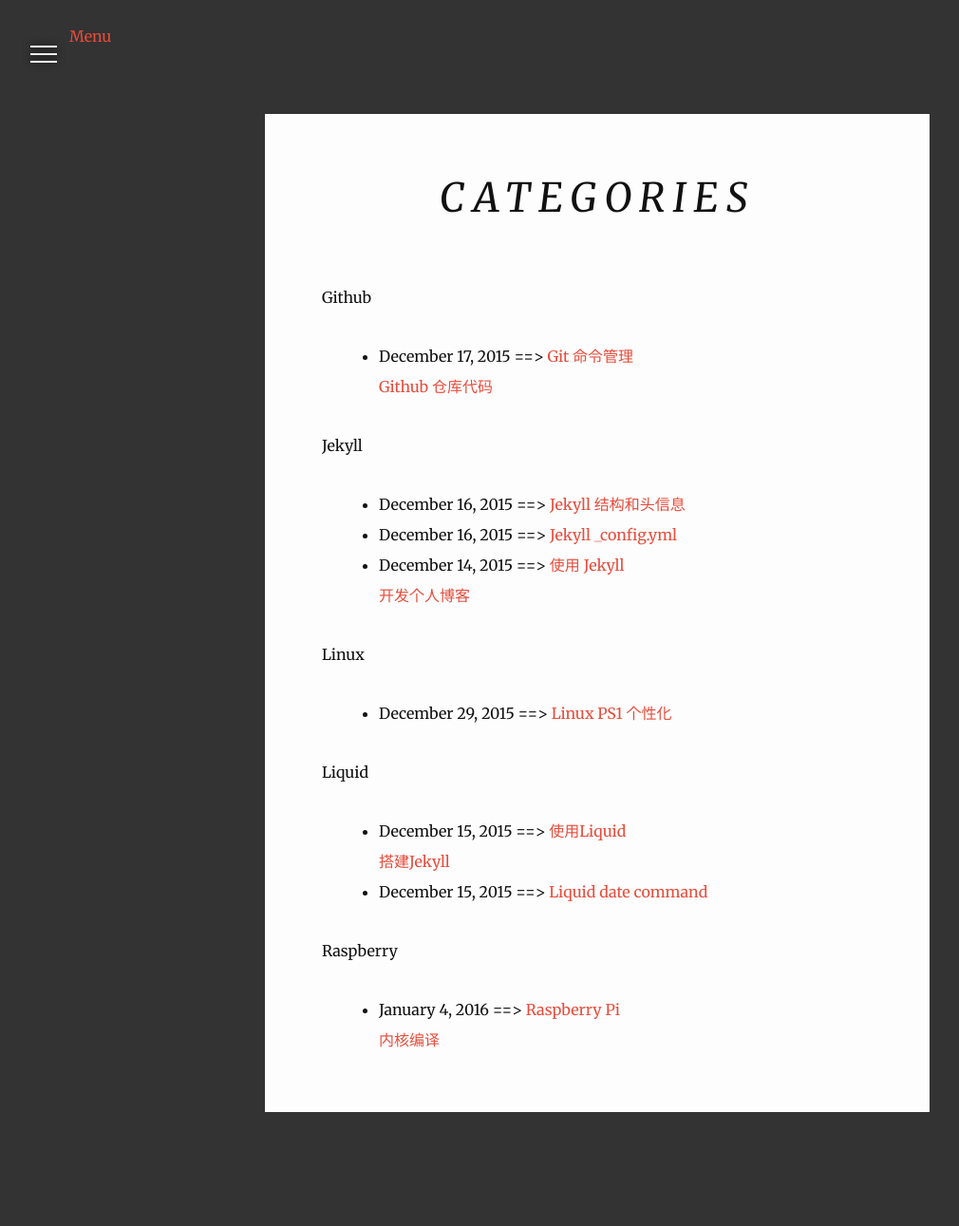
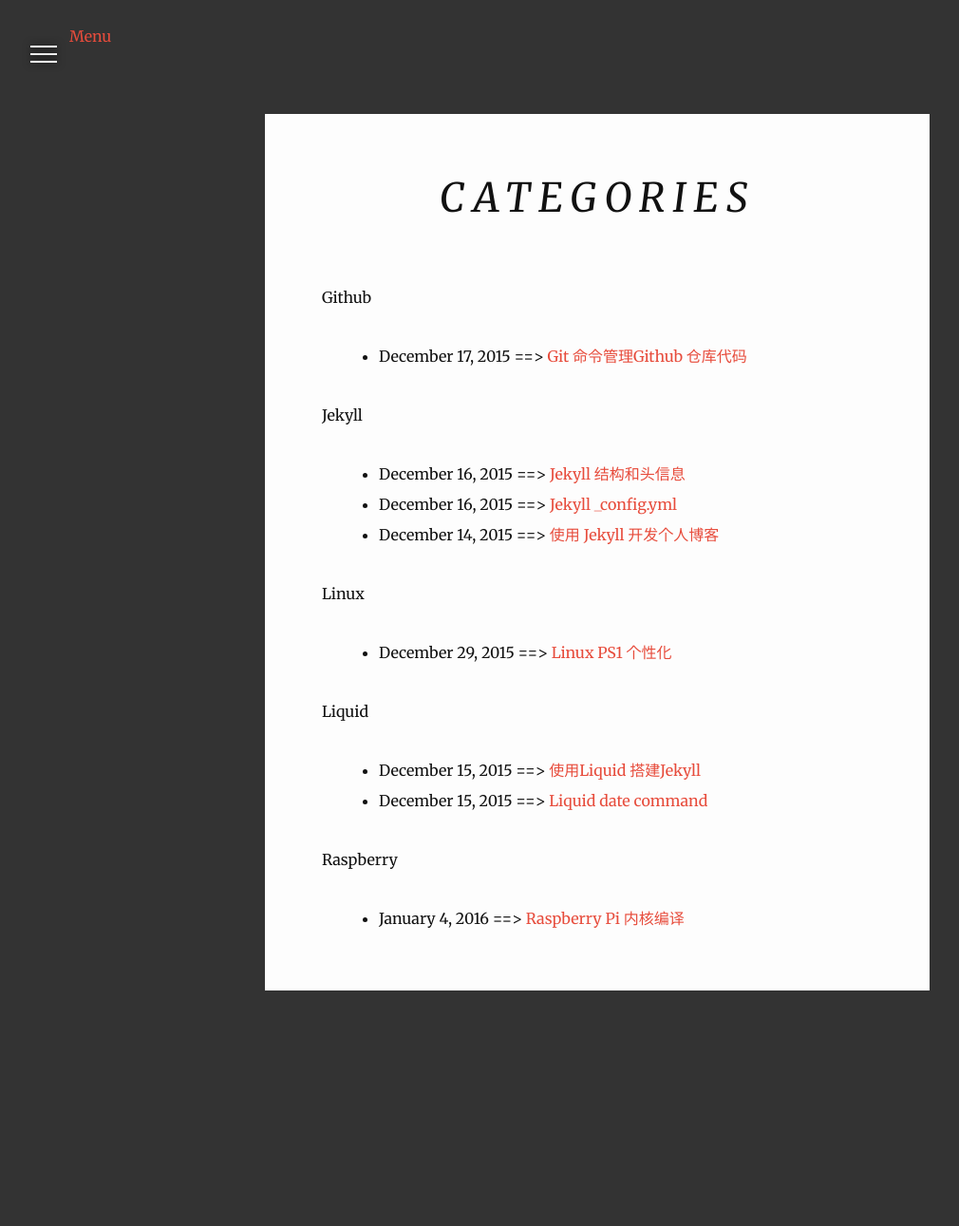
Before and after one commit to Matcai/Matcai.github.io, a Jekyll site: the page built from menu/categories/index.html, in a window 1280 px wide. Shown: the whole page at 95% size, without its empty margins (11-1021 px from the left). Built offline with Jekyll 4.4.1, drawn with Linux system fonts in a browser that asks for light colours; nearby versions of some CDN libraries; after the commit the page ends 1163 px from its top, so only the background shows below that.

Commit message:
标题取出html标签

```diff
--- a/menu/archive/index.html
+++ b/menu/archive/index.html
@@ -16,7 +16,7 @@
     {% endif %}
     <li>
         <a href="{{ site.baseurl }}{{ post.url }}" class="post-archive-link">
-            {{ post.title }}
+            {{ post.title | strip_html }}
         </a>
     </li>
 {% endfor %}
--- a/menu/categories/index.html
+++ b/menu/categories/index.html
@@ -9,7 +9,7 @@
 	<!-- <p> {{ category | last | size }}</p> -->
 	<ul>
 		{% for post in category.last  %}
-			<li>{{ post.date | date:"%B %-d, %Y"}} ==&gt; <a href="{{ post.url }}">{{ post.title }}</a>  </li>
+			<li>{{ post.date | date:"%B %-d, %Y"}} ==&gt; <a href="{{ post.url }}">{{ post.title | strip_html }}</a>  </li>
 		{% endfor %}
 	</ul>
 {% endfor%}
```
